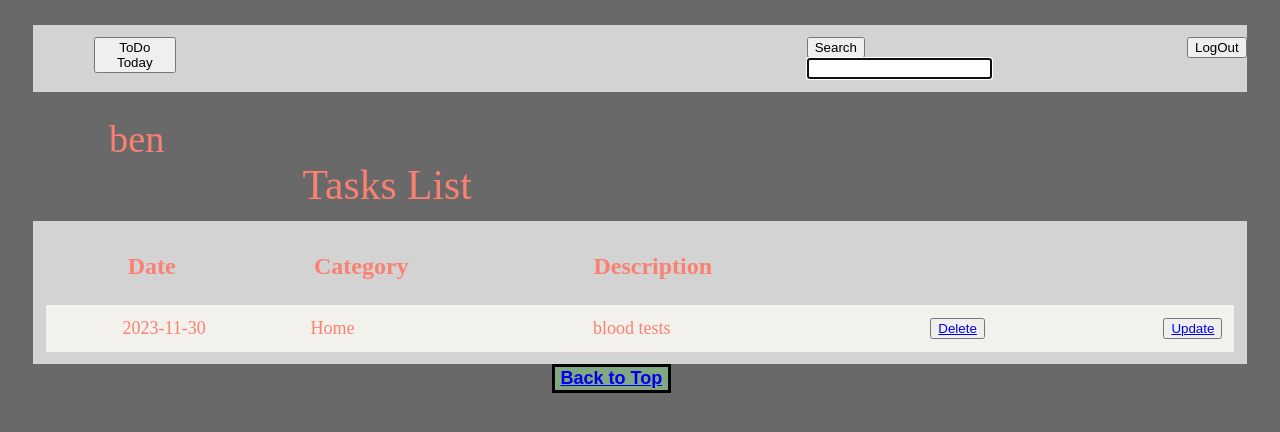
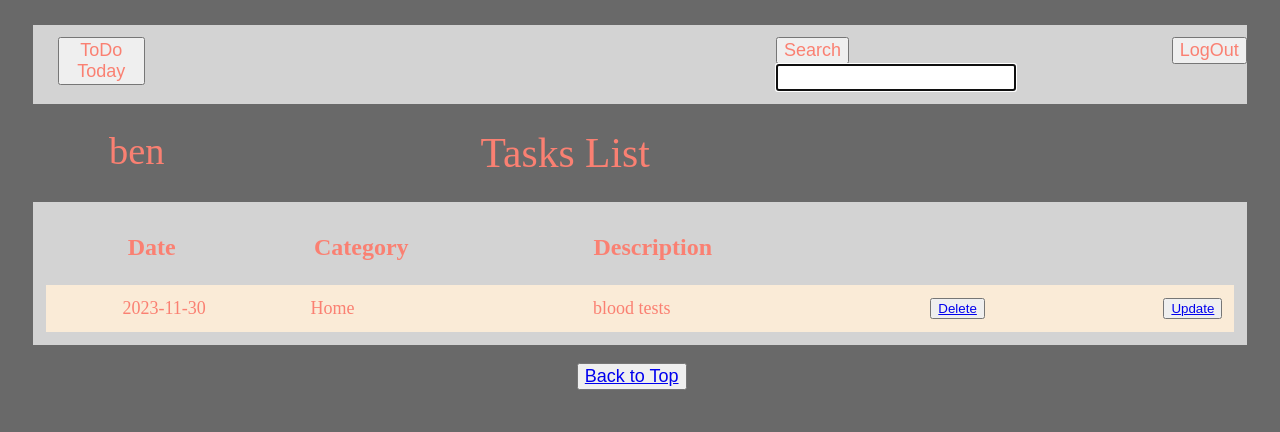
Before and after one commit to 8BenL/project2---TO-DO-app, a Flask app: page /Tasks_List in a window 1280 px wide. Shown: the top 432 px of the page. Run offline with Flask 3, Linux system fonts and the light colour scheme; a user stored in the database is signed in; data comes from the database, SQL or seed files in the repository; both versions use the stored data as it was after the commit; some web fonts are replaced.

Commit message:
latest version

```diff
--- a/app.py
+++ b/app.py
@@ -27,7 +27,6 @@ def login():
         return redirect("/today")
     else:
         return render_template("login.html")
-
 
 @app.route('/today')
 def today():
@@ -116,9 +115,13 @@ def to_update():
 
 @app.route('/search')
 def search():
-    query = request.args["query"]
-    results = functions.search(query=query)
-    return render_template("Tasks_List.html", sorted_list=results)
+     if "user_id" in session:
+        user_id = session['user_id']
+        query = request.args["query"]
+        results = functions.search(user_id=user_id, query=query)
+        return render_template("Tasks_List.html", sorted_list=results)
+     else:
+        return render_template("login.html")
 
 @app.route('/Tasks_List')
 def tasks_list():
--- a/db.py
+++ b/db.py
@@ -47,19 +47,23 @@ def get_objects(user_id):
         objects_list.append(task)
     return objects_list
 
+def get_all_objects():
+    tasks = query_db(f"SELECT * FROM tasks")
+    objects_list = []
+    for task in tasks:
+        task = classes.Task(task[1],task[2],task[3],task[4])
+        objects_list.append(task)
+    return objects_list
+
+
 def load(user_id):
     tasks = get_dicts(user_id)
+    delete_old()
     today_tasks = []
     for task in tasks:
         if task['date'] == str(date.today()):
             today_tasks.append(task)
     return today_tasks
-
-def save(tasks_list:list):
-    query_db(f"DELETE FROM tasks")
-    for task in tasks_list:
-        if task.date >= str(date.today()):
-            query_db(f"INSERT INTO tasks(user_id,category,description,date) VALUES('{task.user_id}','{task.category}','{task.description}','{task.date}')")
 
 def save_user(users_list:list):
     query_db(f"DELETE FROM users")
@@ -68,6 +72,12 @@ def save_user(users_list:list):
 
 def get_task_id(user_id="",category="", description="", date=""):
     return query_db(f"SELECT id FROM tasks WHERE description='{description}' AND user_id='{user_id}' AND category='{category}' AND date='{date}'")
+
+def delete_old():
+    tasks = get_all_objects()
+    for task in tasks:
+        if task.date < str(date.today()):
+            query_db(f"DELETE FROM tasks WHERE (user_id,category,description,date)=('{task.user_id}','{task.category}','{task.description}','{task.date}')")
 
 def save_add(task):
     task = classes.Task(user_id=task.user_id, category=task.category, description=task.description, date=task.date)
--- a/static/styles.css
+++ b/static/styles.css
@@ -10,17 +10,24 @@ html, body{
 }
 
 .Menu_container {
+  display: grid;
+  grid-template-columns: 1fr 1fr 1fr;
   display: flex;
   gap: 2%;
   margin: 2%;
   background-color:lightgray;
-  margin-top: 2%;
 }
 
 .back_home {
-  margin-left: 5%;
+  gap: 2%;
+  margin-left: 2%;
   padding-top: 1%;
   padding-bottom: 1%;
+}
+
+.back_home > button{
+  color: salmon;
+  font-size: large;
 }
 
 .search {
@@ -30,6 +37,11 @@ html, body{
   padding-bottom: 1%;
 }
 
+.search > input{
+  color: salmon;
+  font-size: large;
+}
+
 .logout {
   gap: 2%;
   margin-left: 10%;
@@ -37,9 +49,19 @@ html, body{
   padding-bottom: 1%;
 }
 
+.logout > button{
+  color: salmon;
+  font-size: large;
+}
+
 .Header_container {
   display: flex;
   margin-top: 2%;
+  margin-bottom: 2%;
+}
+
+.Header_container > div {
+  display: flex;
 }
 
 /* MyToDo Today */
@@ -62,9 +84,9 @@ html, body{
 
 /* My Task List */
 .Header {
-  margin-right: 40%;
   text-align:center;
   font-size: 260%;
+  margin-left: 25%;
 }
 
 .update_header {
@@ -91,7 +113,6 @@ html, body{
   font-weight: 600;
 }
 
-
 .task {
   background-color: rgb(242, 241, 236);
   display: grid;
@@ -101,6 +122,9 @@ html, body{
   margin-top: 0.5%;
 }
 
+.task:nth-child(even){
+  background-color: antiquewhite;
+}
 
 .category {
   display: flex;
@@ -108,11 +132,6 @@ html, body{
   margin-left: 10%;
   margin-top: 3%;
   margin-bottom: 3%;
-}
-
-
-.cat {
-  margin-left: 2%;
 }
 
 .description {
@@ -123,22 +142,12 @@ html, body{
   margin-bottom: 3%;
 }
 
-
-.des {
-  margin-left: 2%;
-}
-
 .date {
   text-align: center;
   display: flex;
   margin-left: 30%;
   margin-top: 3%;
   margin-bottom: 3%;
-}
-
-
-.dat {
-  margin-left: 2%;
 }
 
 .submit {
@@ -181,20 +190,49 @@ html, body{
   padding-bottom: 1%;
 }
 
-
 .update {
   text-align: center;
   padding-top: 1%;
   font-size: large;
   padding-bottom: 1%;
+  justify-content: center;
 }
 
+.update1 > input {
+  padding-top: 1%;
+  font-size: large;
+  padding-bottom: 1%;
+}
+
+.signup_button {
+  margin-top: 1.5%;
+  margin-left: 1%;
+}
+
+.signup_button > button {
+  font-size: x-large;
+  color: salmon;
+}
+
+.login_header {
+  text-align:center;
+  font-size: 350%;
+  margin-top: 5%;
+}
+
+.login {
+  text-align:center;
+  padding-top: 1%;
+  font-size: xx-large;
+}
+
+.login > input {
+  font-size: x-large;
+  color: salmon;
+}
 
 .back_to_top {
-  display: inline-block;
-  margin-left: 43%;
-  background-color: rgb(130, 168, 131);
-  font-weight: bold;
+  color: salmon;
   font-size: large;
-  border: solid;
+  margin-left: 45%;
 }
--- a/templates/Tasks_List.html
+++ b/templates/Tasks_List.html
@@ -11,19 +11,18 @@
         <div class="back_home">
             <button type="button" onclick="location.href='/today'">ToDo Today</button>
         </div>
-        <div class="search">
-            <form action="/search" method="get">
-                <input type="submit" value="Search">
-                <input type="text" name="query" autofocus>
-            </form>
-        </div>
+        <form action="/search" method="get" class="search">
+            <input type="submit" value="Search">
+            <input type="text" name="query" autofocus>
+        </form>
         <div class="logout">
             <button button type="button" onclick="location.href='/logout'">LogOut</button>
         </div>
     </div>
-    <div class="Header_container"></div>
+    <div class="Header_container">
         <div class="username">{{ username }}</div>
         <div class="Header">Tasks List</div>
+    </div>
     <div class="tasks">
         <div class="headlines">
             <div class="date">Date</div>
@@ -40,6 +39,7 @@
             </div>
         {% endfor %}
     </div>
+    <br>
     <div>
         <button class="back_to_top">
             <a href="#Top">Back to Top</a>
--- a/templates/update.html
+++ b/templates/update.html
@@ -10,7 +10,7 @@
     <div class="update_header">Update a Task</div>
     <div class="add_container">
         <div class="update">
-            <form action="/update" method="get">
+            <form action="/update" method="get" class="update1">
                 <input type="hidden" name="id" value="{{ id }}">
                 <input type="text" name="category" placeholder = "{{ category }}" autofocus>
                 <input type="text" name="description" placeholder = "{{ description }}">
```
Also changed, not shown: functions.py (+4 -3 lines), templates/login.html (+6 -7 lines), templates/sign_up.html (+12 -9 lines), templates/today.html (+9 -10 lines), tasks.db.
